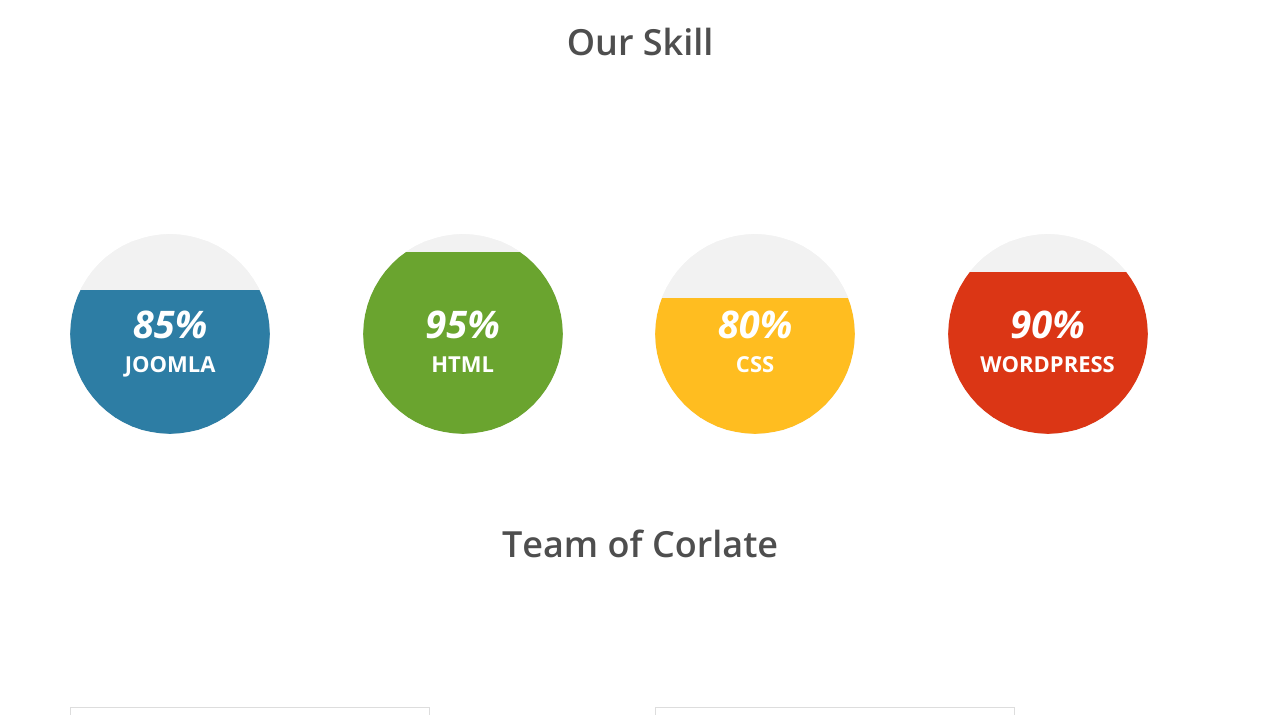
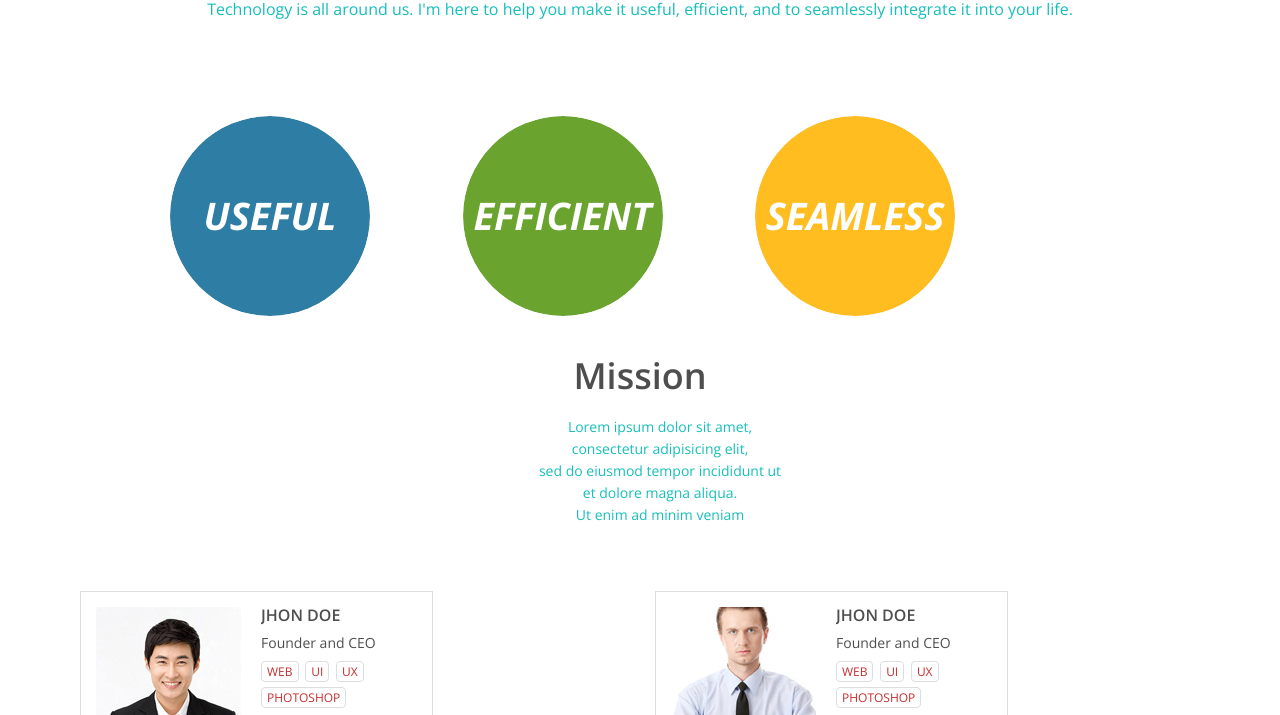
Before and after one commit to sabrown84/Bootstrap-MtT, a plain HTML site: page about.html in a window 1280 px wide. Shown: the part 868-1583 px from the top of the page. Drawn offline with nearby package versions, Linux system fonts and the light colour scheme.

Commit message:
aboutpage/homepage edits

```diff
--- a/about-us.html
+++ b/about.html
@@ -5,7 +5,7 @@
     <meta name="viewport" content="width=device-width, initial-scale=1.0">
     <meta name="description" content="">
     <meta name="author" content="">
-    <title>About Us | Corlate</title>
+    <title>About | Move Thru Tech</title>
 
 	<!-- core CSS -->
     <link href="css/bootstrap.min.css" rel="stylesheet">
@@ -24,6 +24,7 @@
     <link rel="apple-touch-icon-precomposed" sizes="114x114" href="images/ico/apple-touch-icon-114-precomposed.png">
     <link rel="apple-touch-icon-precomposed" sizes="72x72" href="images/ico/apple-touch-icon-72-precomposed.png">
     <link rel="apple-touch-icon-precomposed" href="images/ico/apple-touch-icon-57-precomposed.png">
+    <script src="https://use.fontawesome.com/7d5c6cfe84.js"></script>
 </head><!--/head-->
 
 <body>
@@ -33,16 +34,18 @@
             <div class="container">
                 <div class="row">
                     <div class="col-sm-6 col-xs-4">
-                        <div class="top-number"><p><i class="fa fa-phone-square"></i>  +0123 456 70 90</p></div>
+                        <!--<div class="top-number"><p><i class="fa fa-phone-square"></i>  +0123 456 70 90</p></div>-->
                     </div>
                     <div class="col-sm-6 col-xs-8">
                        <div class="social">
                             <ul class="social-share">
-                                <li><a href="#"><i class="fa fa-facebook"></i></a></li>
-                                <li><a href="#"><i class="fa fa-twitter"></i></a></li>
-                                <li><a href="#"><i class="fa fa-linkedin"></i></a></li>
-                                <li><a href="#"><i class="fa fa-dribbble"></i></a></li>
-                                <li><a href="#"><i class="fa fa-skype"></i></a></li>
+                                <!--<li><a href="#"><i class="fa fa-facebook"></i></a></li>-->
+                                <li><a href="https://twitter.com/MoveThruTech"><i class="fa fa-twitter"></i></a></li>
+                                <li><a href="https://www.pinterest.com/movethrutech/pins/"><i class="fa fa-pinterest"></i></a></li>
+                                <li><a href="https://codepen.io/sdporter84/"><i class="fa fa-codepen"></i></a></li>
+                                <li><a href="https://www.linkedin.com/in/sharrell-porter-ms-acsm-ep-c-53616846/"><i class="fa fa-linkedin"></i></a></li>
+                                <!--<li><a href="#"><i class="fa fa-dribbble"></i></a></li>
+                                <li><a href="#"><i class="fa fa-skype"></i></a></li>-->
                             </ul>
                             <div class="search">
                                 <form role="form">
@@ -71,19 +74,20 @@
                 <div class="collapse navbar-collapse navbar-right">
                     <ul class="nav navbar-nav">
                         <li><a href="index.html">Home</a></li>
-                        <li class="active"><a href="about-us.html">About Us</a></li>
+                        <li class="active"><a href="about.html">About</a></li>
                         <li><a href="services.html">Services</a></li>
-                        <li><a href="portfolio.html">Portfolio</a></li>
+                        <li><a href="https://sabrown84.github.io/">Portfolio</a></li>
                         <li class="dropdown">
                             <a href="#" class="dropdown-toggle" data-toggle="dropdown">Pages <i class="fa fa-angle-down"></i></a>
                             <ul class="dropdown-menu">
-                                <li><a href="blog-item.html">Blog Single</a></li>
-                                <li><a href="pricing.html">Pricing</a></li>
+                                <li><a href="blog-skin.html">Skin</a></li>
+                                <li><a href="blog-fitness.html">Fitness</a></li>
+                                <li><a href="blog.html">Tech Life</a><!--<li><a href="pricing.html">Pricing</a></li>
                                 <li><a href="404.html">404</a></li>
-                                <li><a href="shortcodes.html">Shortcodes</a></li>
+                                <li><a href="shortcodes.html">Shortcodes</a></li>-->
                             </ul>
                         </li>
-                        <li><a href="blog.html">Blog</a></li>
+                        <li><a href="blog.html">Blog Archive</a></li>
                         <li><a href="contact-us.html">Contact</a></li>
                     </ul>
                 </div>
@@ -94,11 +98,11 @@
     <section id="about-us">
         <div class="container">
 			<div class="center wow fadeInDown">
-				<h2>About Corlate</h2>
-				<p class="lead">Lorem ipsum dolor sit amet, consectetur adipisicing elit, sed do eiusmod tempor incididunt ut <br> et dolore magna aliqua. Ut enim ad minim veniam</p>
+				<h2>About</h2>
+				<p class="lead">This is a lifestyle blog that I feel very passionate about. The interactions that we all have in life should be shared...that's how we learn and grow.</p>
 			</div>
 
-			<!-- about us slider -->
+			<!-- about me slider -->
 			<div id="about-slider">
 				<div id="carousel-slider" class="carousel slide" data-ride="carousel">
 					<!-- Indicators -->
@@ -135,8 +139,8 @@
 			<div class="skill-wrap clearfix">
 
 				<div class="center wow fadeInDown">
-					<h2>Our Skill</h2>
-					<p class="lead">Lorem ipsum dolor sit amet, consectetur adipisicing elit, sed do eiusmod tempor incididunt ut <br> et dolore magna aliqua. Ut enim ad minim veniam</p>
+					<h2>Purpose</h2>
+					<p class="lead">Technology is all around us. I'm here to help you make it useful, efficient, and to seamlessly integrate it into your life. </p>
 				</div>
 
 				<div class="row">
@@ -144,8 +148,8 @@
 					<div class="col-sm-3">
 						<div class="sinlge-skill wow fadeInDown" data-wow-duration="1000ms" data-wow-delay="300ms">
 							<div class="joomla-skill">
-								<p><em>85%</em></p>
-								<p>Joomla</p>
+								<p><em>Useful</em></p>
+								<p></p>
 							</div>
 						</div>
 					</div>
@@ -153,8 +157,8 @@
 					 <div class="col-sm-3">
 						<div class="sinlge-skill wow fadeInDown" data-wow-duration="1000ms" data-wow-delay="600ms">
 							<div class="html-skill">
-								<p><em>95%</em></p>
-								<p>HTML</p>
+								<p><em>Efficient</em></p>
+								<p></p>
 							</div>
 						</div>
 					</div>
@@ -162,20 +166,20 @@
 					<div class="col-sm-3">
 						<div class="sinlge-skill wow fadeInDown" data-wow-duration="1000ms" data-wow-delay="900ms">
 							<div class="css-skill">
-								<p><em>80%</em></p>
-								<p>CSS</p>
+								<p><em>Seamless</em></p>
+								<p></p>
 							</div>
 						</div>
 					</div>
 
-					 <div class="col-sm-3">
+					 <!--<div class="col-sm-3">
 						<div class="sinlge-skill wow fadeInDown" data-wow-duration="1000ms" data-wow-delay="1200ms">
 							<div class="wp-skill">
 								<p><em>90%</em></p>
 								<p>Wordpress</p>
 							</div>
 						</div>
-					</div>
+					</div>-->
 
 				</div>
 
@@ -185,8 +189,19 @@
 			<!-- our-team -->
 			<div class="team">
 				<div class="center wow fadeInDown">
-					<h2>Team of Corlate</h2>
-					<p class="lead">Lorem ipsum dolor sit amet, consectetur adipisicing elit, sed do eiusmod tempor incididunt ut <br> et dolore magna aliqua. Ut enim ad minim veniam</p>
+					<h2>Mission</h2>
+					<p class="lead">
+                        <ul><li>Lorem ipsum dolor sit amet,
+                            </li>
+                            <li>consectetur adipisicing elit,
+                            </li>
+                            <li>sed do eiusmod tempor incididunt ut
+                            </li>
+                            <li>et dolore magna aliqua.
+                            </li>
+                            <li>Ut enim ad minim veniam
+                            </li>
+                    </ul></p>
 				</div>
 
 				<div class="row clearfix">
--- a/css/main.css
+++ b/css/main.css
@@ -993,7 +993,7 @@ a.accordion-toggle  i{
 }
 
 #conatcat-info{
-  background: #fff url(../images/contact.png) no-repeat 90% 0;
+  background: #E6E6E8 url(../images/edho-pratama-156486.png) no-repeat 90% 0;
   padding: 30px 0;
 }
 
@@ -1105,7 +1105,7 @@ a.accordion-toggle  i{
   width: 200px;
   text-transform: uppercase;
   overflow: hidden;
-  margin: 30px 0;
+  margin: 30px 100px;
 
 }
 
@@ -1134,34 +1134,34 @@ a.accordion-toggle  i{
 
 .joomla-skill {
   background: rgb(242,242,242); /* Old browsers */
-  background: -moz-linear-gradient(top, rgba(242,242,242,1) 0%, rgba(242,242,242,1) 28%, rgba(45,125,164,1) 28%); /* FF3.6+ */
-  background: -webkit-gradient(linear, left top, left bottom, color-stop(0%,rgba(242,242,242,1)), color-stop(28%,rgba(242,242,242,1)), color-stop(28%,rgba(45,125,164,1))); /* Chrome,Safari4+ */
-  background: -webkit-linear-gradient(top, rgba(242,242,242,1) 0%,rgba(242,242,242,1) 28%,rgba(45,125,164,1) 28%); /* Chrome10+,Safari5.1+ */
-  background: -o-linear-gradient(top, rgba(242,242,242,1) 0%,rgba(242,242,242,1) 28%,rgba(45,125,164,1) 28%); /* Opera 11.10+ */
-  background: -ms-linear-gradient(top, rgba(242,242,242,1) 0%,rgba(242,242,242,1) 28%,rgba(45,125,164,1) 28%); /* IE10+ */
-  background: linear-gradient(to bottom, rgba(242,242,242,1) 0%,rgba(242,242,242,1) 28%,rgba(45,125,164,1) 28%); /* W3C */
+  background: -moz-linear-gradient(top, rgba(45,125,164,1) 0%, rgba(45,125,164,1) 28%, rgba(45,125,164,1) 28%); /* FF3.6+ */
+  background: -webkit-gradient(linear, left top, left bottom, color-stop(0%,rgba(45,125,164,1)), color-stop(28%,rgba(45,125,164,1)), color-stop(28%,rgba(45,125,164,1))); /* Chrome,Safari4+ */
+  background: -webkit-linear-gradient(top, rgba(45,125,164,1) 0%,rgba(45,125,164,1) 28%,rgba(45,125,164,1) 28%); /* Chrome10+,Safari5.1+ */
+  background: -o-linear-gradient(top, rgba(45,125,164,1) 0%,rgba(45,125,164,1) 28%,rgba(45,125,164,1) 28%); /* Opera 11.10+ */
+  background: -ms-linear-gradient(top, rgba(45,125,164,1) 0%,rgba(45,125,164,1) 28%,rgba(45,125,164,1) 28%); /* IE10+ */
+  background: linear-gradient(to bottom, rgba(45,125,164,1) 0%,rgba(45,125,164,1) 28%,rgba(45,125,164,1) 28%); /* W3C */
   filter: progid:DXImageTransform.Microsoft.gradient( startColorstr='#f2f2f2', endColorstr='#17BEBB',GradientType=0 ); /* IE6-9 */
 }
 
 .html-skill {
   background: rgb(242,242,242); /* Old browsers */
-  background: -moz-linear-gradient(top, rgba(242,242,242,1) 0%, rgba(242,242,242,1) 9%, rgba(106,164,47,1) 9%); /* FF3.6+ */
-  background: -webkit-gradient(linear, left top, left bottom, color-stop(0%,rgba(242,242,242,1)), color-stop(9%,rgba(242,242,242,1)), color-stop(9%,rgba(106,164,47,1))); /* Chrome,Safari4+ */
-  background: -webkit-linear-gradient(top, rgba(242,242,242,1) 0%,rgba(242,242,242,1) 9%,rgba(106,164,47,1) 9%); /* Chrome10+,Safari5.1+ */
-  background: -o-linear-gradient(top, rgba(242,242,242,1) 0%,rgba(242,242,242,1) 9%,rgba(106,164,47,1) 9%); /* Opera 11.10+ */
-  background: -ms-linear-gradient(top, rgba(242,242,242,1) 0%,rgba(242,242,242,1) 9%,rgba(106,164,47,1) 9%); /* IE10+ */
-  background: linear-gradient(to bottom, rgba(242,242,242,1) 0%,rgba(242,242,242,1) 9%,rgba(106,164,47,1) 9%); /* W3C */
+  background: -moz-linear-gradient(top, rgba(106,164,47,1) 0%, rgba(106,164,47,1) 9%, rgba(106,164,47,1) 9%); /* FF3.6+ */
+  background: -webkit-gradient(linear, left top, left bottom, color-stop(0%,rgba(106,164,47,1)), color-stop(9%,rgba(106,164,47,1)), color-stop(9%,rgba(106,164,47,1))); /* Chrome,Safari4+ */
+  background: -webkit-linear-gradient(top, rgba(106,164,47,1) 0%,rgba(106,164,47,1) 9%,rgba(106,164,47,1) 9%); /* Chrome10+,Safari5.1+ */
+  background: -o-linear-gradient(top, rgba(106,164,47,1) 0%,rgba(106,164,47,1) 9%,rgba(106,164,47,1) 9%); /* Opera 11.10+ */
+  background: -ms-linear-gradient(top, rgba(106,164,47,1) 0%,rgba(106,164,47,1) 9%,rgba(106,164,47,1) 9%); /* IE10+ */
+  background: linear-gradient(to bottom, rgba(106,164,47,1) 0%,rgba(106,164,47,1) 9%,rgba(106,164,47,1) 9%); /* W3C */
   filter: progid:DXImageTransform.Microsoft.gradient( startColorstr='#f2f2f2', endColorstr='#C5EFCB',GradientType=0 ); /* IE6-9 */
 }
 
 .css-skill {
   background: rgb(242,242,242); /* Old browsers */
-  background: -moz-linear-gradient(top, rgba(242,242,242,1) 0%, rgba(242,242,242,1) 32%, rgba(255,189,32,1) 32%); /* FF3.6+ */
-  background: -webkit-gradient(linear, left top, left bottom, color-stop(0%,rgba(242,242,242,1)), color-stop(32%,rgba(242,242,242,1)), color-stop(32%,rgba(255,189,32,1))); /* Chrome,Safari4+ */
-  background: -webkit-linear-gradient(top, rgba(242,242,242,1) 0%,rgba(242,242,242,1) 32%,rgba(255,189,32,1) 32%); /* Chrome10+,Safari5.1+ */
-  background: -o-linear-gradient(top, rgba(242,242,242,1) 0%,rgba(242,242,242,1) 32%,rgba(255,189,32,1) 32%); /* Opera 11.10+ */
-  background: -ms-linear-gradient(top, rgba(242,242,242,1) 0%,rgba(242,242,242,1) 32%,rgba(255,189,32,1) 32%); /* IE10+ */
-  background: linear-gradient(to bottom, rgba(242,242,242,1) 0%,rgba(242,242,242,1) 32%,rgba(255,189,32,1) 32%); /* W3C */
+  background: -moz-linear-gradient(top, rgba(255,189,32,1) 0%, rgba(255,189,32,1) 32%, rgba(255,189,32,1) 32%); /* FF3.6+ */
+  background: -webkit-gradient(linear, left top, left bottom, color-stop(0%,rgba(255,189,32,1)), color-stop(32%,rgba(255,189,32,1)), color-stop(32%,rgba(255,189,32,1))); /* Chrome,Safari4+ */
+  background: -webkit-linear-gradient(top, rgba(255,189,32,1) 0%,rgba(255,189,32,1) 32%,rgba(255,189,32,1) 32%); /* Chrome10+,Safari5.1+ */
+  background: -o-linear-gradient(top, rgba(255,189,32,1) 0%,rgba(255,189,32,1) 32%,rgba(255,189,32,1) 32%); /* Opera 11.10+ */
+  background: -ms-linear-gradient(top, rgba(255,189,32,1) 0%,rgba(255,189,32,1) 32%,rgba(255,189,32,1) 32%); /* IE10+ */
+  background: linear-gradient(to bottom, rgba(255,189,32,1) 0%,rgba(255,189,32,1) 32%,rgba(255,189,32,1) 32%); /* W3C */
   filter: progid:DXImageTransform.Microsoft.gradient( startColorstr='#f2f2f2', endColorstr='#ffbd20',GradientType=0 ); /* IE6-9 */
 }
 
@@ -1176,10 +1176,20 @@ a.accordion-toggle  i{
   filter: progid:DXImageTransform.Microsoft.gradient( startColorstr='#f2f2f2', endColorstr='#F15025',GradientType=0 ); /* IE6-9 */
 }
 
-.skill-wrap {
+.skill-wrap p {
   display: block;
   overflow: hidden;
-  margin: 60px 0;
+  margin: 10px 0;
+  color: #17BEBB;
+}
+
+.team, .lead p {
+    margin: 10px;
+    color:#17BEBB;
+}
+
+.team ul {
+    list-style-type: none;
 }
 
 .team h4 {
```
Also changed, not shown: index.html (+17 -17 lines), images/alice-donovan-rouse-177304.jpg (added), images/edho-pratama-156486.png (added), 1 other file.
